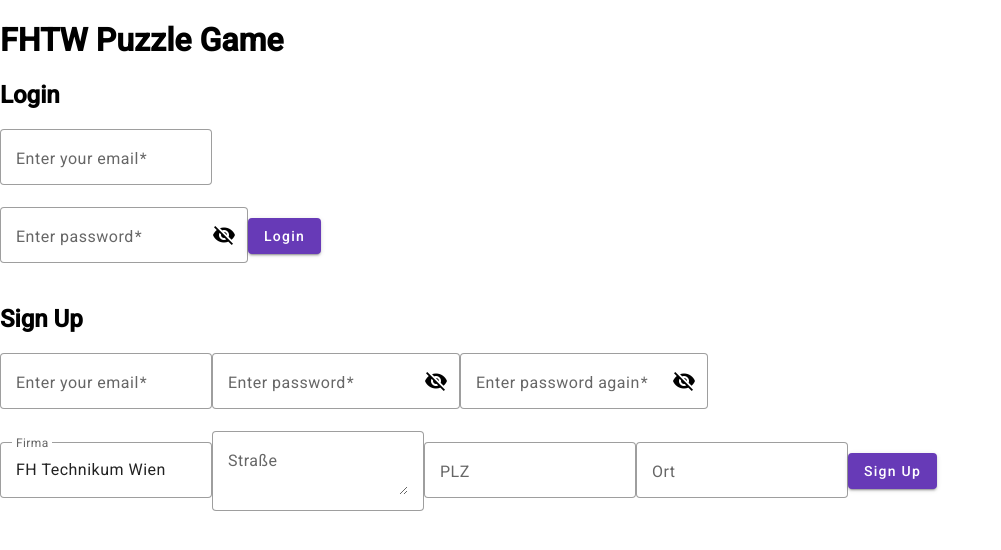
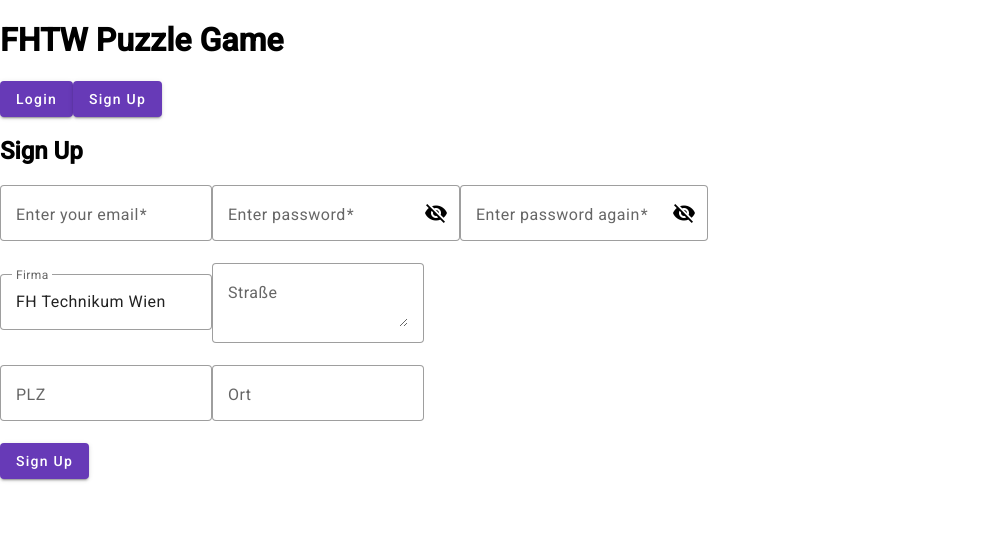
Before and after one commit to if23b011/puzzle-app, an Angular app: page / in a window 1280 px wide. Shown: the top 550 px of the page, without its empty margins (0-1001 px from the left). Built offline with nearby package versions, Linux system fonts and the light colour scheme.

Commit message:
routing shit ig

```diff
--- a/src/app/app.component.html
+++ b/src/app/app.component.html
@@ -1,3 +1,9 @@
 <h1>{{title}}</h1>
-<app-login></app-login>
-<app-signup></app-signup>
+<button mat-raised-button color="primary" (click)="showLogin()">Login</button>
+<button mat-raised-button color="primary" (click)="showSignup()">Sign Up</button>
+<div id="login" style="display: none;">
+    <app-login></app-login>
+</div>
+<div id="signup">
+    <app-signup></app-signup>
+</div>
--- a/src/app/app.component.ts
+++ b/src/app/app.component.ts
@@ -2,14 +2,35 @@
 import { RouterOutlet } from '@angular/router';
 import { LoginComponent } from "./login/login.component";
 import { SignupComponent } from "./signup/signup.component";
+import { MatButtonModule } from '@angular/material/button';
 
 @Component({
   selector: 'app-root',
   standalone: true,
   templateUrl: './app.component.html',
   styleUrl: './app.component.css',
-  imports: [RouterOutlet, LoginComponent, SignupComponent]
+  imports: [RouterOutlet, LoginComponent, SignupComponent, MatButtonModule]
 })
 export class AppComponent {
   title = 'FHTW Puzzle Game';
+  showLogin() {
+    const loginElement = document.getElementById('login');
+    if (loginElement) {
+      loginElement.style.display = 'block';
+    }
+    const signupElement = document.getElementById('signup');
+    if (signupElement) {
+      signupElement.style.display = 'none';
+    }
+  }
+  showSignup() {
+    const loginElement = document.getElementById('login');
+    if (loginElement) {
+      loginElement.style.display = 'none';
+    }
+    const signupElement = document.getElementById('signup');
+    if (signupElement) {
+      signupElement.style.display = 'block';
+    }
+  }
 }
--- a/src/app/login/login.component.html
+++ b/src/app/login/login.component.html
@@ -16,5 +16,6 @@
             <mat-icon>{{hide ? 'visibility_off' : 'visibility'}}</mat-icon>
         </button>
     </mat-form-field>
+    <br>
     <button mat-raised-button color="primary" type="submit" (click)="login()">Login</button>
 </form>
--- a/src/app/signup/signup.component.html
+++ b/src/app/signup/signup.component.html
@@ -32,6 +32,7 @@
         <mat-label>Straße</mat-label>
         <textarea matInput></textarea>
     </mat-form-field>
+    <br>
     <mat-form-field appearance="outline">
         <mat-label>PLZ</mat-label>
         <input matInput [formControl]="plz">
@@ -40,5 +41,6 @@
         <mat-label>Ort</mat-label>
         <input matInput>
     </mat-form-field>
+    <br>
     <button mat-raised-button color="primary" (click)="signUp()">Sign Up</button>
 </form>
```
